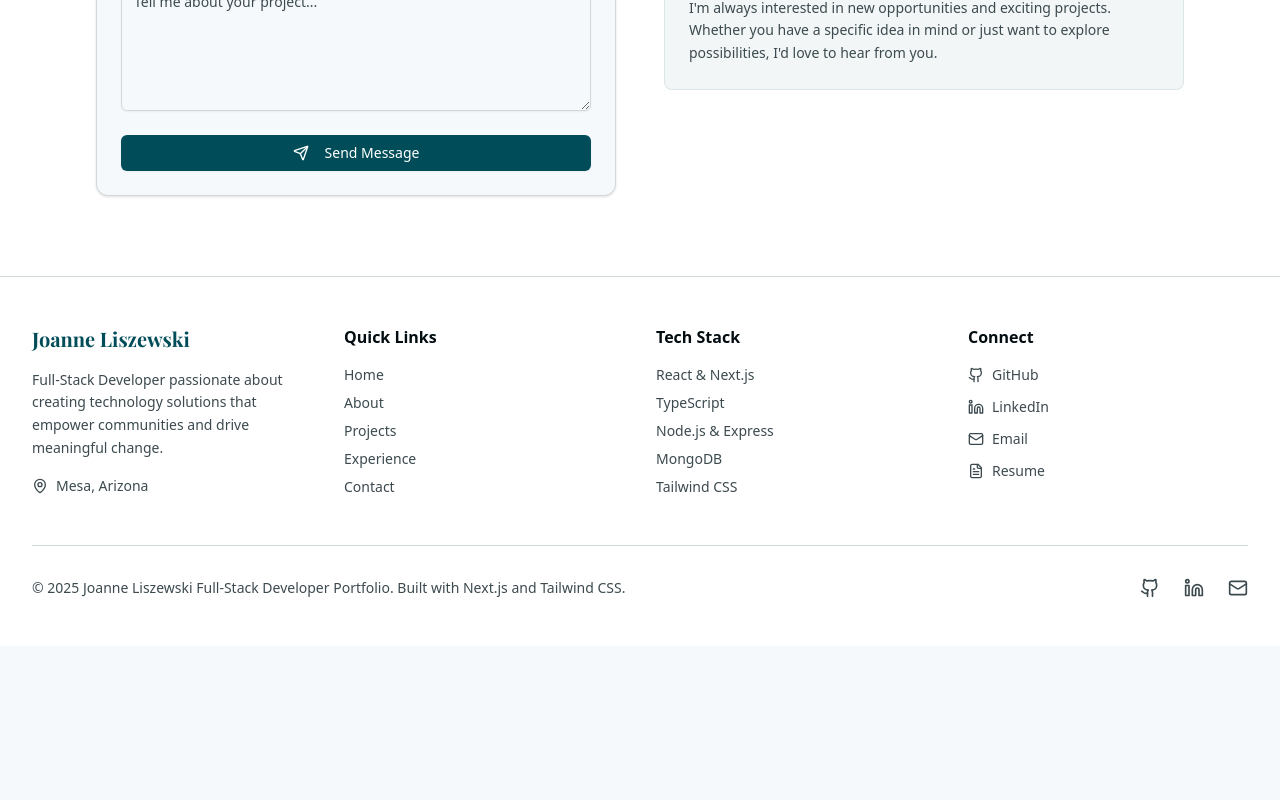
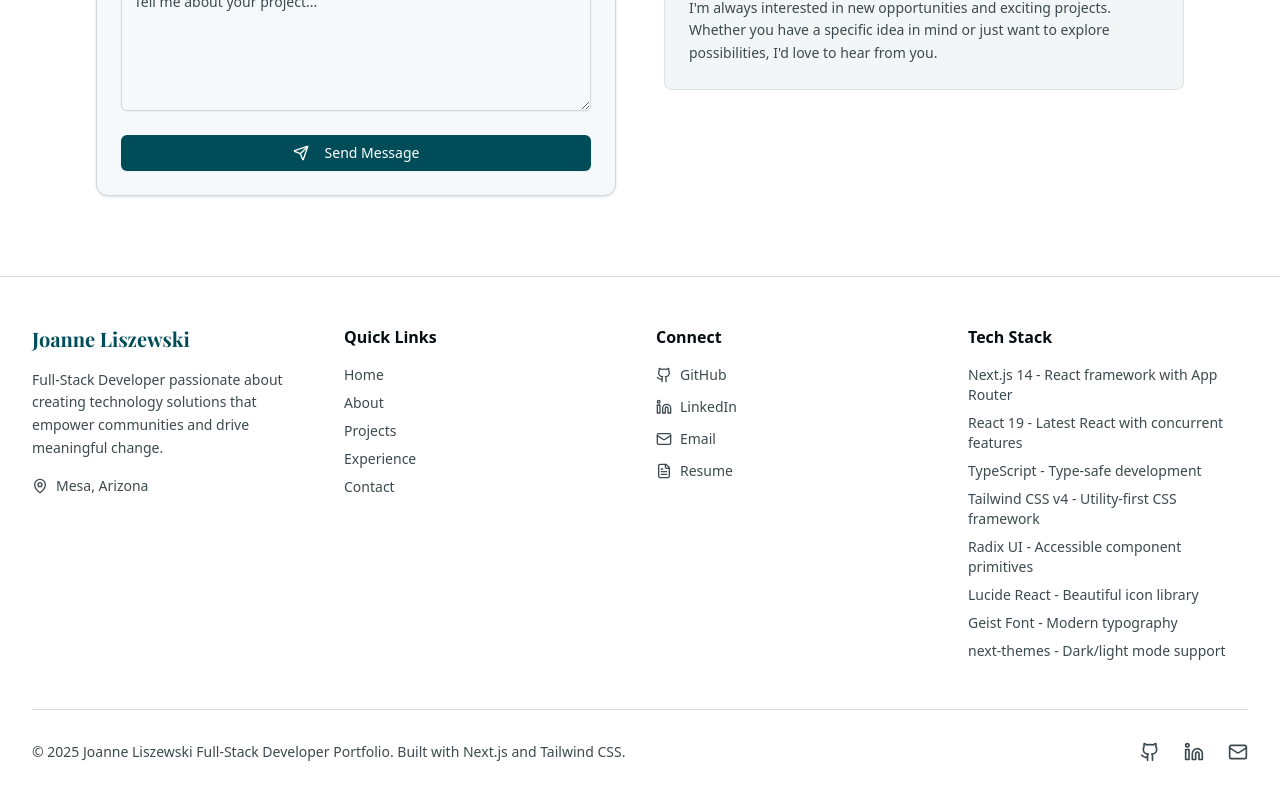
Before and after one commit to Jozewski/JLportfolio, a Next.js app: page / in a window 1280 px wide. Shown: the part 8591-9391 px from the top of the page. Before the commit the page ends 9237 px from the top, so only its background shows below. Built offline with nearby package versions, Linux system fonts and the light colour scheme; a web font is replaced by a local one.

Commit message:
Edit to footer layout.

```diff
--- a/components/footer.tsx
+++ b/components/footer.tsx
@@ -69,19 +69,6 @@ export function Footer() {
               ))}
             </div>
           </div>
-
-          {/* Tech Stack */}
-          <div className="space-y-4">
-            <h4 className="font-semibold text-foreground">Tech Stack</h4>
-            <div className="space-y-2 text-sm text-muted-foreground">
-              <div>React & Next.js</div>
-              <div>TypeScript</div>
-              <div>Node.js & Express</div>
-              <div>MongoDB</div>
-              <div>Tailwind CSS</div>
-            </div>
-          </div>
-
           {/* Connect */}
           <div className="space-y-4">
             <h4 className="font-semibold text-foreground">Connect</h4>
@@ -110,6 +97,22 @@ export function Footer() {
               </div>
             </div>
           </div>
+
+          {/* Tech Stack */}
+          <div className="space-y-4">
+            <h4 className="font-semibold text-foreground">Tech Stack</h4>
+            <div className="space-y-2 text-sm text-muted-foreground">
+              <div>Next.js 14 - React framework with App Router</div>
+              <div>React 19 - Latest React with concurrent features</div>
+              <div>TypeScript - Type-safe development</div>
+              <div>Tailwind CSS v4 - Utility-first CSS framework</div>
+              <div>Radix UI - Accessible component primitives</div>
+              <div>Lucide React - Beautiful icon library</div>
+              <div>Geist Font - Modern typography</div>
+              <div>next-themes - Dark/light mode support</div>
+            </div>
+          </div>
+
         </div>
 
         {/* Bottom Section */}
```
